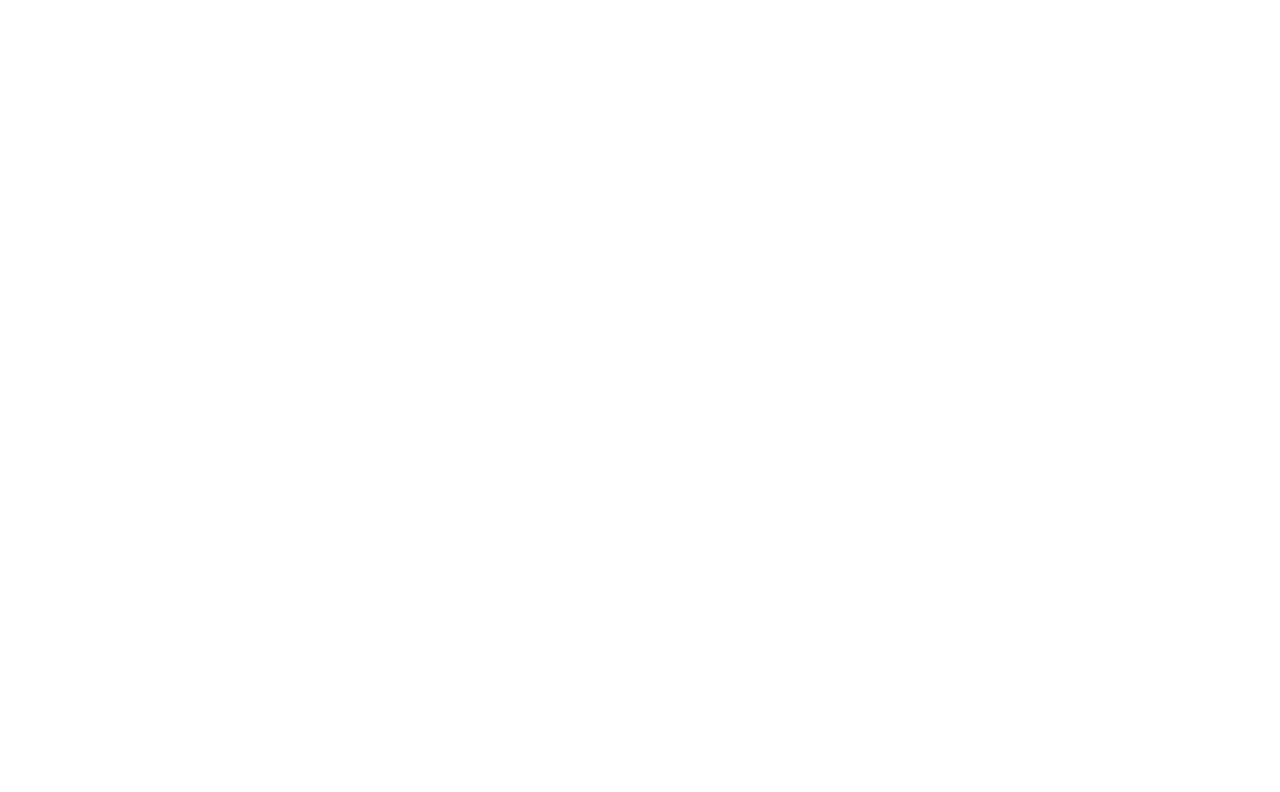
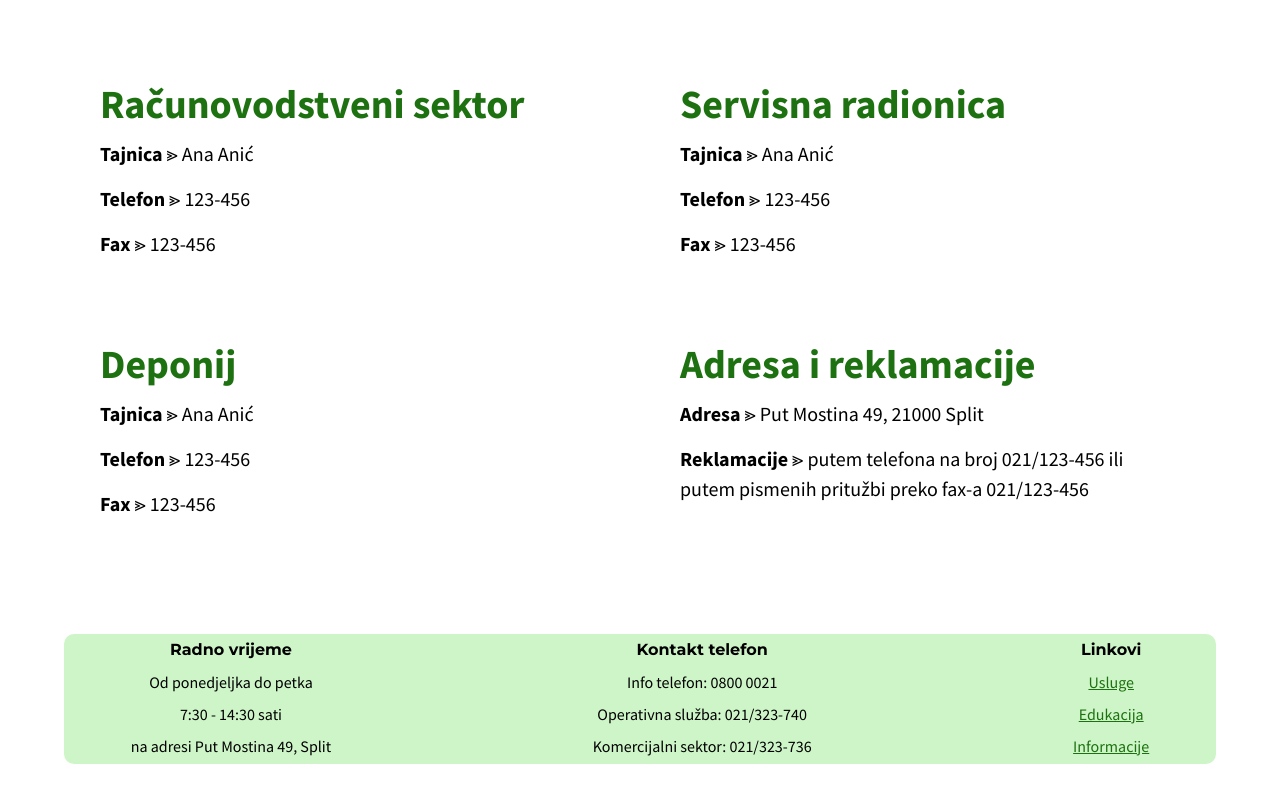
Before and after one commit to LovreCikojevic120/CiSToca-Korisnicka_Sucelja, a Next.js app in the folder cistoca_frontend/: page /info in a window 1280 px wide. Before the commit this address had no page. Shown: the part 552-1344 px from the top of the page. Before the commit the page ends 800 px from the top, so only its background shows below. Built offline with nearby package versions, Linux system fonts and the light colour scheme.

Commit message:
Chenged file names

```diff
--- a/cistoca_frontend/components/Footer.js
+++ b/cistoca_frontend/components/Footer.js
@@ -25,9 +25,9 @@ const Footer = () => {
       <div className="flex flex-col footer-section">
         <h4 className="footer-title">Linkovi</h4>
         <div className="footer-text">
-          <Link  className="footer-link" href='/servicePage'>Usluge</Link>
-          <Link  className="footer-link" href='/educationPage'>Edukacija</Link>
-          <Link  className="footer-link" href='/infoPage'>Informacije</Link>
+          <Link  className="footer-link" href='/service'>Usluge</Link>
+          <Link  className="footer-link" href='/education'>Edukacija</Link>
+          <Link  className="footer-link" href='/info'>Informacije</Link>
         </div>
       </div>
     </footer>
--- a/cistoca_frontend/components/Header.js
+++ b/cistoca_frontend/components/Header.js
@@ -21,10 +21,10 @@ const Header = ({newPostBtn}) => {
 						</Link>
           </div>
           <div className='menu-items'>
-						<Link href={'/ocistimoGradPage'} className=''>OčiSTimo Grad</Link>
-						<Link href={'/servicePage'} className=''>Usluge</Link>
-						<Link href={'/educationPage'} className=''>Edukacija</Link>
-						<Link href={'/infoPage'} className=''>Informacije</Link>
+						<Link href={'/ocistimoGrad'} className=''>OčiSTimo Grad</Link>
+						<Link href={'/service'} className=''>Usluge</Link>
+						<Link href={'/education'} className=''>Edukacija</Link>
+						<Link href={'/info'} className=''>Informacije</Link>
 					</div>
         </div>
       </div>
@@ -34,10 +34,10 @@ const Header = ({newPostBtn}) => {
 			</Link>
 		</div>
 		<div className='header-links'>
-			<Link href={'/ocistimoGradPage'} className='header-link'>OčiSTimo Grad</Link>
-			<Link href={'/servicePage'} className='header-link'>Usluge</Link>
-			<Link href={'/educationPage'} className='header-link'>Edukacija</Link>
-			<Link href={'/infoPage'} className='header-link'>Informacije</Link>
+			<Link href={'/ocistimoGrad'} className='header-link'>OčiSTimo Grad</Link>
+			<Link href={'/service'} className='header-link'>Usluge</Link>
+			<Link href={'/education'} className='header-link'>Edukacija</Link>
+			<Link href={'/info'} className='header-link'>Informacije</Link>
 			<LoginModal isNewPostBtn={newPostBtn}/>
 		</div>
 	</div>
--- a/cistoca_frontend/pages/educationPage.js
+++ b/cistoca_frontend/pages/education.js
@@ -6,7 +6,7 @@ import image1 from '../public/education1.jpg'
 import image2 from '../public/education2.jpg'
 import image3 from '../public/education3.jpg'
 
-const educationPage = () => {
+const education = () => {
   return(
     <>
     <Header/>
@@ -47,4 +47,4 @@ const educationPage = () => {
   )
 }
 
-export default educationPage;
+export default education;
--- a/cistoca_frontend/pages/educationDjeca.js
+++ b/cistoca_frontend/pages/educationDjeca.js
@@ -10,7 +10,7 @@ const educationDjeca = () => {
           <h1 className="font-bold text-8xl">Edukacija&nbsp;</h1>
           <h1 className="font-bold text-8xl text-[#1D7110]">djece</h1>
         </div>
-    <Link  className="education-return" href='/educationPage'>🡸 Povratak na edukaciju</Link>
+    <Link  className="education-return" href='/education'>🡸 Povratak na edukaciju</Link>
     <div className="w-[95%] p-2 education-subpage-background mx-10px absolute bg-[#9DEC8F] -z-10 rounded-tr-[20%] rounded-tl-[5px] rounded-br-[20%] rounded-bl-[5px]"></div>
 
     <div className="education-subpage--wrapper">
--- a/cistoca_frontend/pages/educationOrganskiOtpad.js
+++ b/cistoca_frontend/pages/educationOrganskiOtpad.js
@@ -10,7 +10,7 @@ const educationOrganskiOtpad = () => {
           <h1 className="font-bold text-8xl">Organski&nbsp;</h1>
           <h1 className="font-bold text-8xl text-[#1D7110]">otpad</h1>
         </div>
-    <Link  className="education-return" href='/educationPage'>🡸 Povratak na edukaciju</Link>
+    <Link  className="education-return" href='/education'>🡸 Povratak na edukaciju</Link>
     <div className="w-[95%] p-2 education-subpage-background mx-10px absolute bg-[#9DEC8F] -z-10 rounded-tr-[20%] rounded-tl-[5px] rounded-br-[20%] rounded-bl-[5px]"></div>
 
     <div className="education-subpage--wrapper">
--- a/cistoca_frontend/pages/educationStoJeOtpad.js
+++ b/cistoca_frontend/pages/educationStoJeOtpad.js
@@ -10,7 +10,7 @@ const educationStoJeOtpad = () => {
           <h1 className="font-bold text-8xl">Što je&nbsp;</h1>
           <h1 className="font-bold text-8xl text-[#1D7110]">otpad?</h1>
         </div>
-    <Link  className="education-return" href='/educationPage'>🡸 Povratak na edukaciju</Link>
+    <Link  className="education-return" href='/education'>🡸 Povratak na edukaciju</Link>
     <div className="w-[95%] p-2 education-subpage-background mx-10px absolute bg-[#9DEC8F] -z-10 rounded-tr-[20%] rounded-tl-[5px] rounded-br-[20%] rounded-bl-[5px]"></div>
 
     <div className="education-subpage--wrapper">
--- a/cistoca_frontend/pages/infoPage.js
+++ b/cistoca_frontend/pages/info.js
@@ -1,7 +1,7 @@
 import Header from "../components/Header";
 import Footer from "../components/Footer";
 
-const infoPage = () => {
+const info = () => {
   return(
     <>
     <Header/>
@@ -109,4 +109,4 @@ const infoPage = () => {
   )
 }
 
-export default infoPage;
+export default info;
--- a/cistoca_frontend/pages/ocistimoGradPage.js
+++ b/cistoca_frontend/pages/ocistimoGrad.js
@@ -5,7 +5,7 @@ import { useEffect, useState } from "react";
 import { getPostStorage } from "../services/postService";
 import Card from "../components/Card";
 
-const ocistimoGradPage = () => {
+const ocistimoGrad = () => {
   const [showNewPostBtn, setShowNewPostBtn] = useState(false);
   const [posts, setPosts] = useState([]);
 
@@ -26,4 +26,4 @@ const ocistimoGradPage = () => {
   )
 }
 
-export default ocistimoGradPage;
+export default ocistimoGrad;
--- a/cistoca_frontend/pages/servicePage.js
+++ b/cistoca_frontend/pages/service.js
@@ -5,7 +5,7 @@ import Image from "next/image"
 import image1 from '../public/services1.jpg'
 import image2 from '../public/services2.jpg'
 
-const servicePage = () => {
+const service = () => {
   return(
     <>
     <Header/>
@@ -55,4 +55,4 @@ const servicePage = () => {
   )
 }
 
-export default servicePage;
+export default service;
--- a/cistoca_frontend/pages/serviceOdvoz.js
+++ b/cistoca_frontend/pages/serviceOdvoz.js
@@ -11,7 +11,7 @@ const serviceOdvoz = () => {
           <h1 className="font-bold text-6xl text-[#1D7110] odvoz-title-component">komunalnog otpada </h1>
           <h1 className="font-bold text-6xl odvoz-title-component">po blokovima</h1>
         </div>
-    <Link  className="education-return" href='/servicePage'>🡸 Povratak na usluge</Link>
+    <Link  className="education-return" href='/service'>🡸 Povratak na usluge</Link>
     {/* <div className="w-[95%] p-2 education-subpage-background mx-10px absolute bg-[#9DEC8F] -z-10 rounded-tr-[20%] rounded-tl-[5px] rounded-br-[20%] rounded-bl-[5px]"></div> */}
 
     <div className="education-subpage--wrapper">
--- a/cistoca_frontend/pages/serviceRecycle.js
+++ b/cistoca_frontend/pages/serviceRecycle.js
@@ -10,7 +10,7 @@ const serviceRecycle = () => {
           <h1 className="font-bold text-8xl">Reciklažno &nbsp;</h1>
           <h1 className="font-bold text-8xl text-[#1D7110]">dvorište</h1>
         </div>
-    <Link  className="education-return" href='/servicePage'>🡸 Povratak na usluge</Link>
+    <Link  className="education-return" href='/service'>🡸 Povratak na usluge</Link>
     <div className="w-[95%] p-2 education-subpage-background mx-10px absolute bg-[#9DEC8F] -z-10 rounded-tr-[20%] rounded-tl-[5px] rounded-br-[20%] rounded-bl-[5px]"></div>
 
     <div className="education-subpage--wrapper">
```
